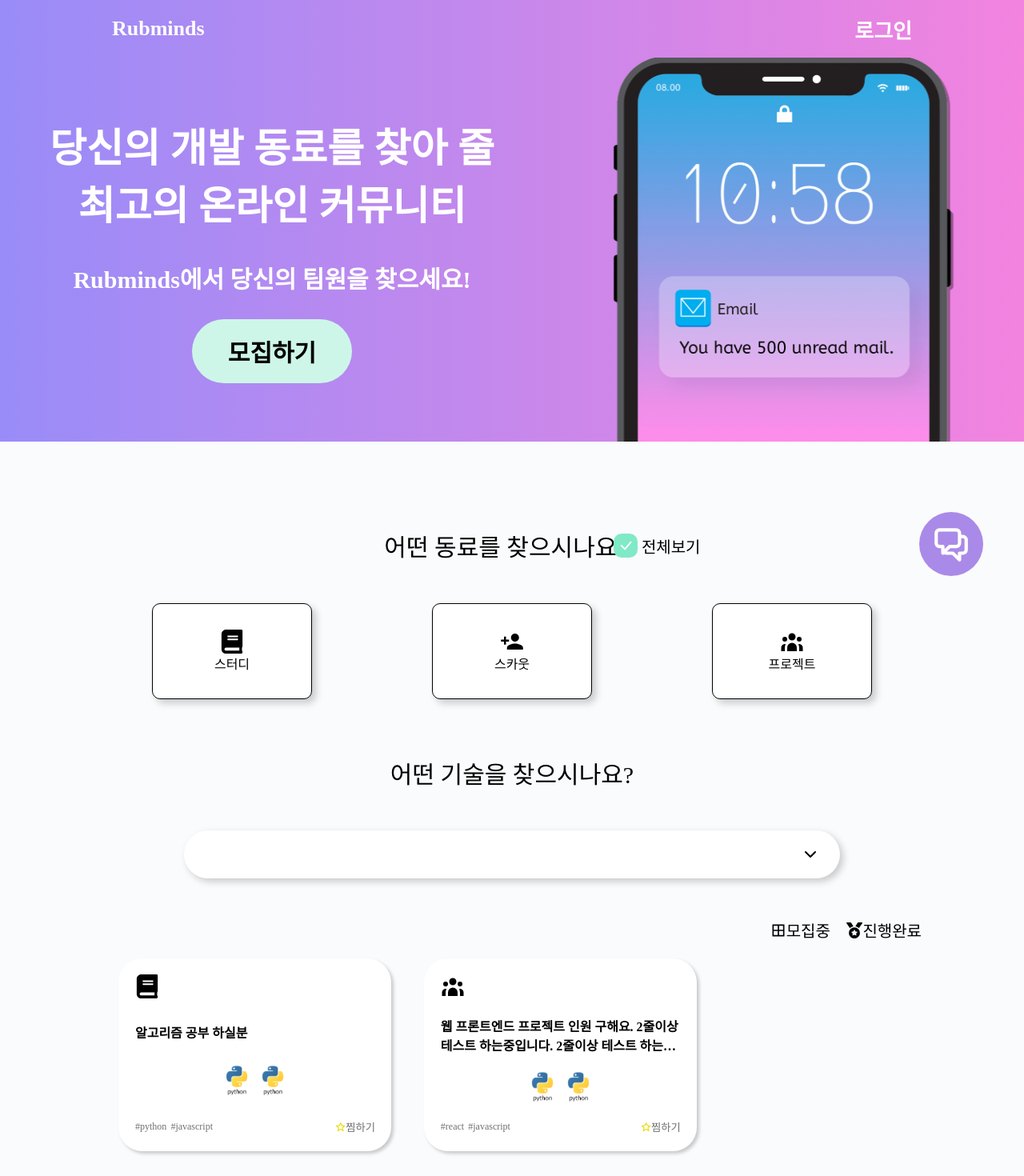
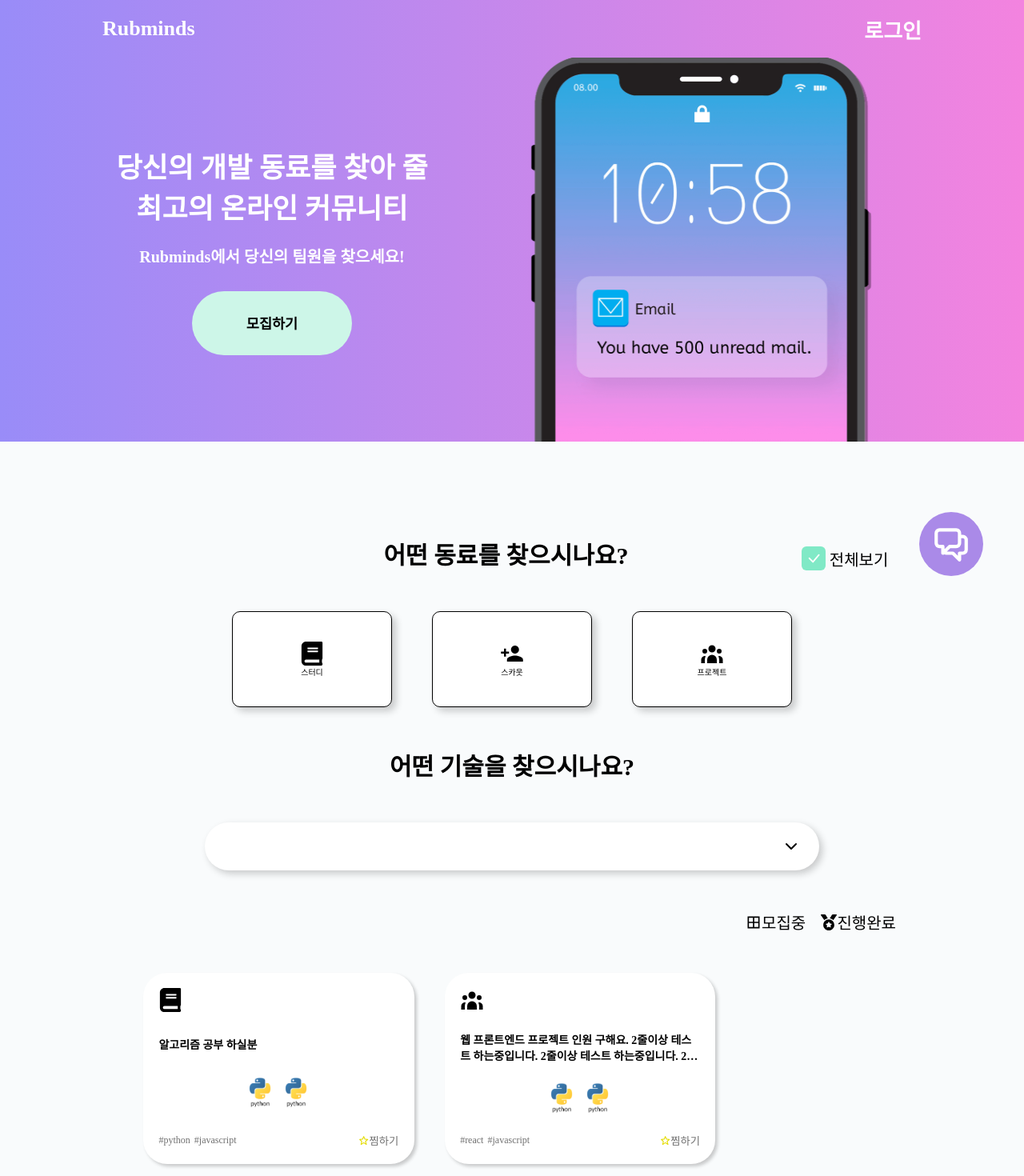
Before and after one commit to Rubminds/rubminds-frontend, a React (Create React App) app: page / in a window 1280 px wide. Shown: the top 1470 px of the page at 80% size. Built offline with nearby package versions, Linux system fonts and the light colour scheme.

Commit message:
style: global style에 미디어쿼리 세팅, 랜딩페이지 미디어 쿼리 적용(#8)

```diff
--- a/src/common/GlobalStyle.js
+++ b/src/common/GlobalStyle.js
@@ -1,14 +1,19 @@
-import { createGlobalStyle } from 'styled-components'
+import { createGlobalStyle } from 'styled-components';
 
 const GlobalStyles = createGlobalStyle`
 body {
     height: 100%;
-    font-size:16px; //1rem
+    width:100%;
     margin:0px;
     padding:0px;
     font-family:"Malgun Gothic";
 }
-
+html{
+    font-size:10px;
+    @media all and (max-width:768px){
+        font-size:6px !important;
+    }
+}
 textarea{
     -webkit-box-sizing:border-box;
 }
@@ -45,5 +50,5 @@ input:focus{
     outline:none;
 }
 
-`
-export default GlobalStyles
+`;
+export default GlobalStyles;
--- a/src/components/Landing/Banner/index.js
+++ b/src/components/Landing/Banner/index.js
@@ -1,19 +1,19 @@
 import React from 'react';
 import * as S from './style'
 
-import { Iphone } from '../../../assets/imgs';
+
 const Banner = () => {
   return (
     <S.LandingBanner>
       <S.BannerTextBox>
-        <S.BannerText fontSize="50px">당신의 개발 동료를 찾아 줄</S.BannerText>
-        <S.BannerText fontSize="50px">최고의 온라인 커뮤니티</S.BannerText>
+        <S.BannerText fontSize="bg">당신의 개발 동료를 찾아 줄</S.BannerText>
+        <S.BannerText fontSize="bg">최고의 온라인 커뮤니티</S.BannerText>
         <br />
         <br />
-        <S.BannerText fontSize="30px">Rubminds에서 당신의 팀원을 찾으세요!</S.BannerText>
+        <S.BannerText fontSize="md">Rubminds에서 당신의 팀원을 찾으세요!</S.BannerText>
         <S.RecruitBtn>모집하기</S.RecruitBtn>
       </S.BannerTextBox>
-      <Iphone width="600px" height="100%" />
+      <S.IphoneImg/>
     </S.LandingBanner>
   );
 };
--- a/src/components/Landing/Banner/style.js
+++ b/src/components/Landing/Banner/style.js
@@ -1,34 +1,52 @@
-import styled from 'styled-components'
-import { flexCenter,flexColumn } from '../../../constants'
-import theme from '../../../common/theme'
+import styled from 'styled-components';
+import { flexCenter, flexColumn } from '../../../constants';
+import theme from '../../../common/theme';
+import { Iphone } from '../../../assets/imgs';
 
 export const LandingBanner = styled.div`
-    height:480px;
-    width:100%;
-    background:linear-gradient(to right, ${theme.colors.gradientLeft}, ${theme.colors.gradientRight});
-    //padding-top: 90px;
-    ${flexCenter};
-`
+  height: 48rem;
+  width: 100%;
+  background: linear-gradient(
+    to right,
+    ${theme.colors.gradientLeft},
+    ${theme.colors.gradientRight}
+  );
+  //padding-top: 90px;
+  ${flexCenter};
+  @media all and (max-width: 767px) {
+    flex-direction: column;
+    height:auto;
+    padding-top:5rem;
+  }
+`;
 
 export const BannerTextBox = styled.div`
-    ${flexColumn};
-    align-items:center;
-    padding:0 60px;
-`
+  ${flexColumn};
+  align-items: center;
+  padding: 0 4rem;
+`;
 
 export const BannerText = styled.label`
-    font-size:${(props) => props.fontSize && props.fontSize};
-    color:#ffffff;
-    font-weight:bold;
-`
+  font-size: ${(props) => (props.fontSize === 'bg' ? '3.5rem' : '2rem')};
+  color: #ffffff;
+  font-weight: bold;
+`;
 
 export const RecruitBtn = styled.button`
-    margin-top:30px;
-    border-radius:50px;
-    background-color:#CDF6E8;
-    border:none;
-    width:200px;
-    height:80px;
-    font-size:30px;
-    font-weight:bold;
-`
+  margin-top: 3rem;
+  border-radius: 50px;
+  background-color: #cdf6e8;
+  border: none;
+  width: 20rem;
+  height: 8rem;
+  font-size: 1.75rem;
+  font-weight: bold;
+`;
+export const IphoneImg = styled(Iphone)`
+  width: 60rem;
+  height: 100%;
+  @media all and (max-width: 767px) {
+    height:auto;
+    margin-top:5rem;
+  }
+`;
--- a/src/components/common/DropDown/style.js
+++ b/src/components/common/DropDown/style.js
@@ -5,13 +5,13 @@ import { IoMdCloseCircle } from 'react-icons/io';
 
 export const DropDownContainer = styled.div`
   width: ${(props) => (props.width ? props.width : '80%')};
-  height: ${(props) => (props.height ? props.height : '60px')};
+  height: ${(props) => (props.height ? props.height : '6rem')};
   position: relative;
   background: #ffffff;
   box-shadow: 4px 4px 10px rgba(0, 0, 0, 0.2);
   border-radius: 50px;
   z-index: 10;
-  padding: 4px 10px;
+  padding: 0.4rem 1rem;
   margin-top: ${(props) => (props.marginTop ? props.marginTop : '0')};
   display: flex;
   align-items: center;
@@ -25,16 +25,16 @@ export const DropDownHeader = styled.div`
 `;
 
 export const HeaderArrow = styled(FiChevronDown)`
-  font-size: 24px;
+  font-size: 2.4rem;
   position: absolute;
   right: 3%;
   cursor: pointer;
 `;
 export const HeaderTag = styled.div`
   position: relative;
-  width: 120px;
-  font-size: 16px;
-  line-height: 32px;
+  width: 10rem;
+  font-size: 1.6rem;
+  line-height: 3rem;
   background-color: lightgray;
   //color: #ffffff;
   cursor: pointer;
@@ -48,20 +48,13 @@ export const HeaderTag = styled.div`
   white-space: nowrap;
   z-index:10;
 `;
-export const TagDelete = styled(IoMdCloseCircle)`
-  position: absolute;
-  top: 0;
-  right: 5%;
-  font-size: 14px;
-  color: red;
-`;
 
 export const DropDownList = styled.ul`
   position: absolute;
   width: 100%;
   left: 0;
   top:100%;
-  padding: 8px 1px;
+  padding: 0.8rem 0.1rem;
   border: none;
   max-height: 200px;
   overflow-y: auto;
@@ -84,9 +77,9 @@ export const ListItem = styled.li`
   font-family: Roboto;
   font-style: normal;
   font-weight: 500;
-  font-size: 14px;
-  line-height: 16px;
-  margin-bottom: 12px;
+  font-size: 1.4rem;
+  line-height: 1.6rem;
+  margin-bottom: 1.2rem;
   &:last-child {
     margin-bottom: 0;
   }
--- a/src/components/common/Header/style.js
+++ b/src/components/common/Header/style.js
@@ -6,15 +6,18 @@ export const HeaderWrapper = styled.nav`
   background:linear-gradient(to right, ${theme.colors.gradientLeft}, ${theme.colors.gradientRight});
   //background-color: inherit;
   width: 100%;
-  height: 72px;
+  height: 7.2rem;
   ${flexBetween};
   align-items: center;
   z-index:9999;
-  padding:0 140px;
+  padding:0 10%;
+  @media all and (max-width:768px){
+    padding:0 5%;
+  }
 `;
 
 export const HeaderContent = styled.label`
-  font-size: 26px;
+  font-size: 2.6rem;
   color: #ffffff;
   font-weight: bold;
   cursor : pointer;
--- a/src/components/common/PostCard/index.js
+++ b/src/components/common/PostCard/index.js
@@ -15,14 +15,14 @@ const PostCard = ({ post, ...props }) => {
         </S.CardCategory>
       <S.CardTitle>{post.title}</S.CardTitle>
       <S.CardSkills>
-        {post.skills.map((v) => {
-          return <Python width="45px" height="45px" />;
+        {post.skills.map((v, i) => {
+          return <Python width="45px" height="45px" key={i}/>;
         })}
       </S.CardSkills>
       <S.CardFooter>
         <S.FooterTags>
-          {post.skills.map((v) => {
-            return <S.FooterTag>#{v}&nbsp;</S.FooterTag>;
+          {post.skills.map((v,i) => {
+            return <S.FooterTag key={i}>#{v}&nbsp;</S.FooterTag>;
           })}
         </S.FooterTags>
         <S.DibBtn>
--- a/src/components/common/PostCard/style.js
+++ b/src/components/common/PostCard/style.js
@@ -1,11 +1,11 @@
-import styled from 'styled-components';
-import { flexColumn, flexBetween, flexCenter } from '../../../constants';
+import styled,{css} from 'styled-components';
+import { flexColumn, flexBetween, flexCenter,mediaQuery } from '../../../constants';
 
 export const CardWrapper = styled.li`
   ${flexColumn};
   justify-content:space-between;
-  width: 300px;
-  height: 200px;
+  width: 30rem;
+  height: 20rem;
   border-radius: 30px;
   padding: 2% 2%;
   margin:2%;
@@ -13,6 +13,11 @@ export const CardWrapper = styled.li`
   background-color:${(props) => props.status === '진행중' ? "#AA8AE8" : props.status === '진행완료' ? "#7944E3":'#fff'};
   opacity: ${(props) => props.status === '진행중' ? "0.6" : props.status === '진행완료' ? "0.7":'1'};
   position:relative;
+  @media all and (max-width:768px){
+    min-width:290px;
+    min-height:200px;
+    padding:2rem 2rem;
+  }
 `;
 
 export const CardStatusWrapper = styled.div`
@@ -26,6 +31,7 @@ export const CardStatusWrapper = styled.div`
     color:#fff;
     z-index:10;
     display:${(props) => props.status === "모집중" ? "none":""};
+    font-size:2rem;
 `
 
 export const CardCategory = styled.div``;
@@ -37,6 +43,8 @@ export const CardTitle = styled.div`
   -webkit-line-clamp: 2;
   -webkit-box-orient: vertical;
   font-weight:bold;
+  font-size:1.4rem;
+  ${mediaQuery({"font-size":"2.2rem"})}
 `;
 
 export const CardSkills = styled.div`
@@ -56,7 +64,7 @@ export const FooterTags = styled.ul`
 `;
 
 export const FooterTag = styled.li`
-  font-size: 12px;
+  font-size: 1.2rem;
   &+&{
       margin-left:1%;
   }
--- a/src/pages/LandingPage/index.js
+++ b/src/pages/LandingPage/index.js
@@ -46,37 +46,37 @@ const LandingPage = () => {
           <S.TitleWrapper>
             <S.DetailTitle>
               어떤 동료를 찾으시나요? &nbsp;
-              <S.CheckboxText>
+            </S.DetailTitle>
+            <S.CheckboxWrapper>
                 <S.StyledCheckbox onClick={onCheck}>{isCheck && <BsCheckLg />}</S.StyledCheckbox>
                 &nbsp;전체보기
-              </S.CheckboxText>
-            </S.DetailTitle>
+              </S.CheckboxWrapper>
           </S.TitleWrapper>
           <S.CategoryWrapper>
             <S.CategoryCard>
-              <FaBook fontSize="30px" />
+              <FaBook fontSize="3rem" />
               스터디
             </S.CategoryCard>
             <S.CategoryCard>
-              <MdPersonAdd fontSize="30px" />
+              <MdPersonAdd fontSize="3rem" />
               스카웃
             </S.CategoryCard>
             <S.CategoryCard>
-              <HiUserGroup fontSize="30px" />
+              <HiUserGroup fontSize="3rem" />
               프로젝트
             </S.CategoryCard>
           </S.CategoryWrapper>
           <S.FilterWrapper>
             <S.DetailTitle>어떤 기술을 찾으시나요?</S.DetailTitle>
-            <DropDown options={LandingDropdownOptions} marginTop="50px" />
+            <DropDown options={LandingDropdownOptions} marginTop="5rem" />
             <S.SortWrapper>
-              <S.SortOption onClick={onRecruitOptionClick}><BiBorderAll fontSize="20px"/>모집중</S.SortOption>
-              <S.SortOption onClick={onFinishOptionClick}><FaMedal fontSize="20px"/>진행완료</S.SortOption>
+              <S.SortOption onClick={onRecruitOptionClick}><BiBorderAll fontSize="2rem"/>모집중</S.SortOption>
+              <S.SortOption onClick={onFinishOptionClick}><FaMedal fontSize="2rem"/>진행완료</S.SortOption>
             </S.SortWrapper>
           </S.FilterWrapper>
           <S.PostsWrapper>
-            {Posts.map((v, i) => {
-              return v.status === sortOption && <PostCard post={v} key={i} />;
+            {Posts.map((v) => {
+              return v.status === sortOption && <PostCard post={v} key={v.id} />;
             })}
           </S.PostsWrapper>
         </S.LandingDetailWrapper>
--- a/src/pages/LandingPage/style.js
+++ b/src/pages/LandingPage/style.js
@@ -8,25 +8,33 @@ export const LandingWrapper = styled.div`
 
 export const LandingDetailWrapper = styled.div`
   width: 100%;
-  padding: 3% 10%;
+  padding: 4.8rem 16rem;
   ${flexColumn};
   background-color:#F9FBFC;
-  min-height:1000px;
+  min-height:1vh;
+  @media all and (max-width: 768px) {
+    padding: 2rem 2rem;
+  }
 `;
 
 export const TitleWrapper = styled.div`
   width: 100%;
   ${flexCenter};
   position: relative;
+  margin-top: 2rem;
+  @media all and (max-width: 768px) {
+    padding:4rem 0;
+    margin-top:0;
+  }
 `;
 
 export const DetailTitle = styled.label`
-  font-size: 30px;
+  font-size: 3rem;
+  font-weight:bold;
   display: flex;
-  position: relative;
   width: 100%;
   ${flexCenter};
-  margin-top: 70px;
+  margin-top:5rem;
 `;
 export const DetailShowAll = styled.div`
   position: absolute;
@@ -35,39 +43,40 @@ export const DetailShowAll = styled.div`
 
 export const StyledCheckbox = styled.div`
   background-color: #80e9c6;
-  width: 30px;
-  height: 30px;
-  border-radius: 10px;
+  width: 3rem;
+  height: 3rem;
+  border-radius: 20%;
   ${flexCenter};
   color: #ffffff;
   cursor: pointer;
 `;
 
-export const CheckboxText = styled.label`
+export const CheckboxWrapper = styled.label`
   position: absolute;
-  right: 27%;
+  right: 1%;
+  bottom:1%;
   display: flex;
   align-items: center;
-  font-size: 20px;
+  font-size: 2rem;
 `;
 
 export const CategoryWrapper = styled.div`
   ${flexCenter};
-  margin-top: 50px;
+  margin-top: 5rem;
 `;
 
 export const CategoryCard = styled.div`
   ${flexColumn};
   align-items: center;
   justify-content: center;
-  width: 200px;
-  height: 120px;
+  width: 20rem;
+  height: 12rem;
   background-color:#fff;
   border: 1px solid black;
   border-radius: 10px;
   box-shadow:5px 5px 10px rgba(0, 0, 0, 0.2);
   & + & {
-    margin-left: 150px;
+    margin-left: 5rem;
   }
 `;
 
@@ -81,11 +90,11 @@ export const SortWrapper = styled.ul`
   display: flex;
   justify-content: flex-end;
   align-items: center;
-  margin-top: 50px;
+  margin-top: 5rem;
 `;
 
 export const SortOption = styled.li`
-  font-size: 20px;
+  font-size: 2rem;
   display: flex;
   align-items: center;
   & + & {
@@ -96,4 +105,9 @@ export const SortOption = styled.li`
 export const PostsWrapper = styled.ul`
   display: flex;
   flex-wrap: wrap;
+  margin-top:3rem;
+  @media all and (max-width:768px){
+    ${flexColumn};
+    align-items:center;
+  }
 `;
```
Also changed, not shown: src/constants/index.js (+20 -5 lines).
